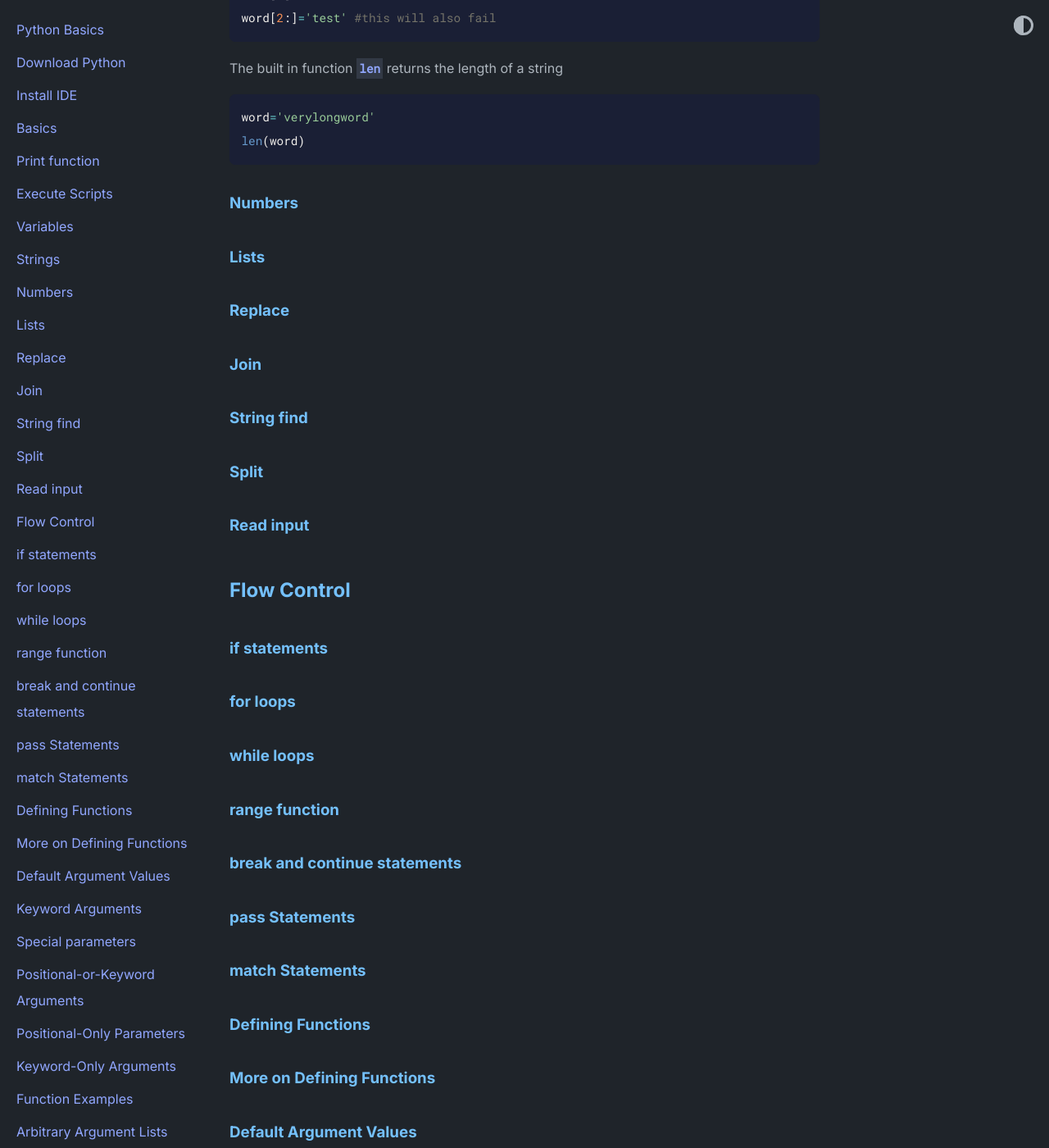
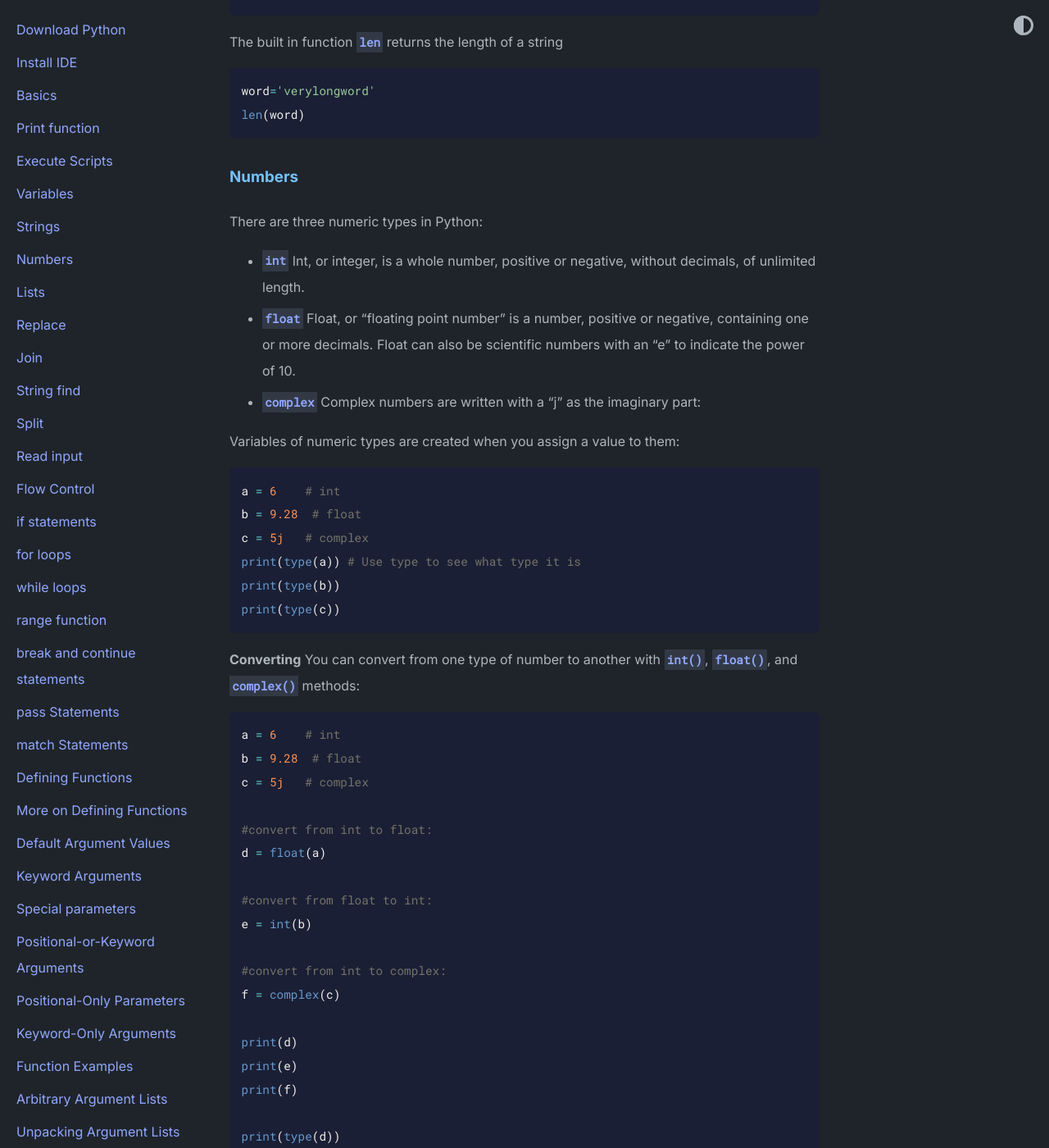
Before and after one commit to zoofytech/zoofytech.github.io, a Jekyll site: the page built from python-basics.md, in a window 1280 px wide and 1400 px high, scrolled down 7770 px. Shown: the whole window at 82% size. Built offline with Jekyll 4.4.1, drawn with Linux system fonts in a browser that asks for light colours; some of the changed text lies outside the part shown.

Commit message:
Feat: Fixed TOC to add specifics

````diff
--- a/python-basics.md
+++ b/python-basics.md
@@ -4,11 +4,12 @@ title: python-basics
 ---
 
 # Python Basics
+{:.no_toc}
 This page will go over the basics of python. It is meant to be quick and getting your feet wet. If you are interested in more details of topics feel free to use Google. This should be enough information here to start out doing some easy leetcode questions
 This tutorial will go over Python 3+ as it is the most recent one.
 
 ## Download Python
-To download python go to https://www.python.org/downloads/ and download the version for your OS
+To download python go to [Download](https://www.python.org/downloads/) and download the version for your OS
 ![execute-python](images/python-download.jpg)
 ## Install IDE
 There are several different types of IDE's for python:
@@ -242,7 +243,74 @@ len(word)
 ```
 
 ### Numbers
+There are three numeric types in Python:
 
+- `int` Int, or integer, is a whole number, positive or negative, without decimals, of unlimited length.
+- `float` Float, or "floating point number" is a number, positive or negative, containing one or more decimals. Float can also be scientific numbers with an "e" to indicate the power of 10.
+- `complex` Complex numbers are written with a "j" as the imaginary part:
+
+
+Variables of numeric types are created when you assign a value to them:
+```python
+a = 6    # int
+b = 9.28  # float
+c = 5j   # complex
+print(type(a)) # Use type to see what type it is
+print(type(b))
+print(type(c))
+```
+
+**Converting**
+You can convert from one type of number to another with `int()`, `float()`, and `complex()` methods:
+
+```python
+a = 6    # int
+b = 9.28  # float
+c = 5j   # complex
+
+#convert from int to float:
+d = float(a)
+
+#convert from float to int:
+e = int(b)
+
+#convert from int to complex:
+f = complex(c)
+
+print(d)
+print(e)
+print(f)
+
+print(type(d))
+print(type(e))
+print(type(f))
+```
+
+Python also has a module called `random` that can be used to make random numbers
+```python
+import random
+print(random.randrange(1,10))
+```
+
+Python also has a built in simple calculator. You can use expressions of operators like `+`, `-`, `*`, `/`
+```python
+print(2+2)
+print((50 -5*5)/4)
+print(5/2)
+```
+
+There is also floor division where it rounds down the numbers instead of having a float
+```python
+print(15//4) ## floor division
+print(15/4) ## regular division
+```
+
+It is also possible to calculate power by using `**`
+```python
+print(5 ** 2)
+print(10 ** 2)
+
+```
 ### Lists
 
 ### Replace
````
Also changed, not shown: all-topics.md (+1 -0 lines), README.md, 9 other files.
